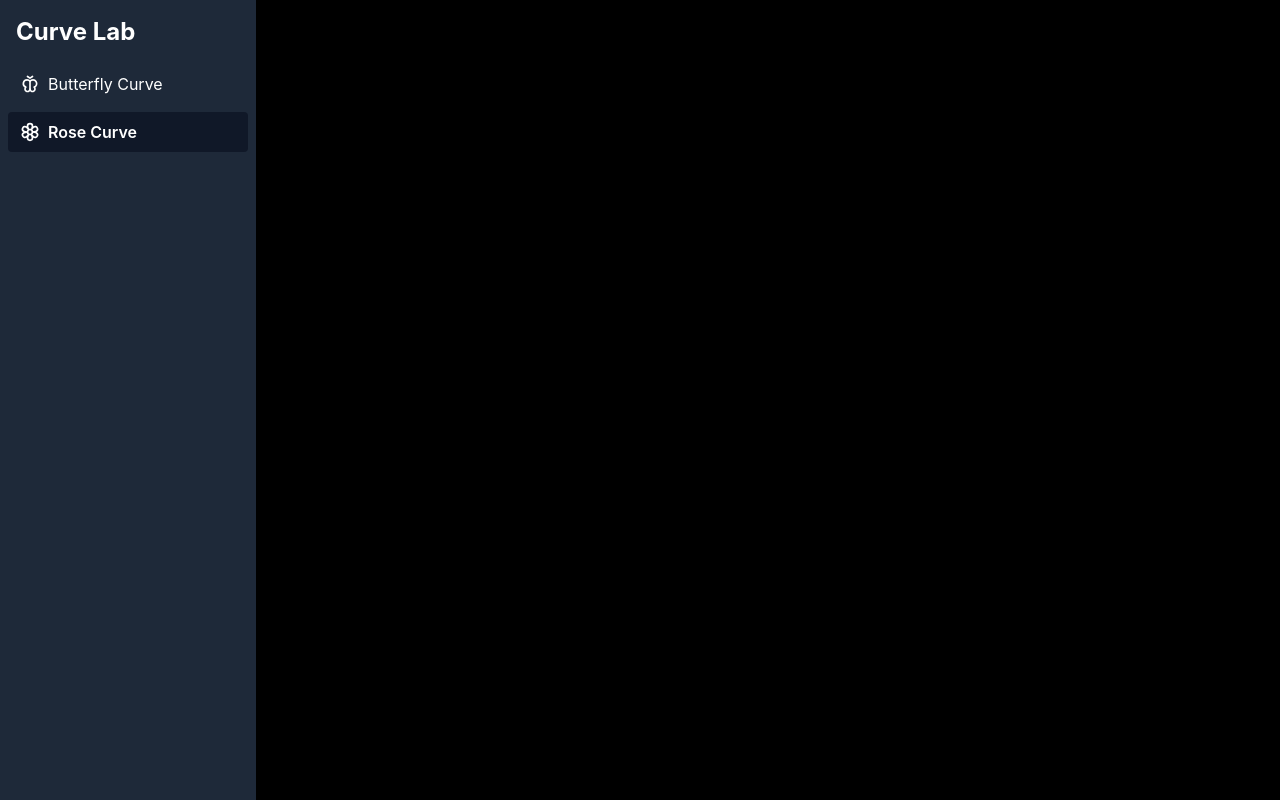
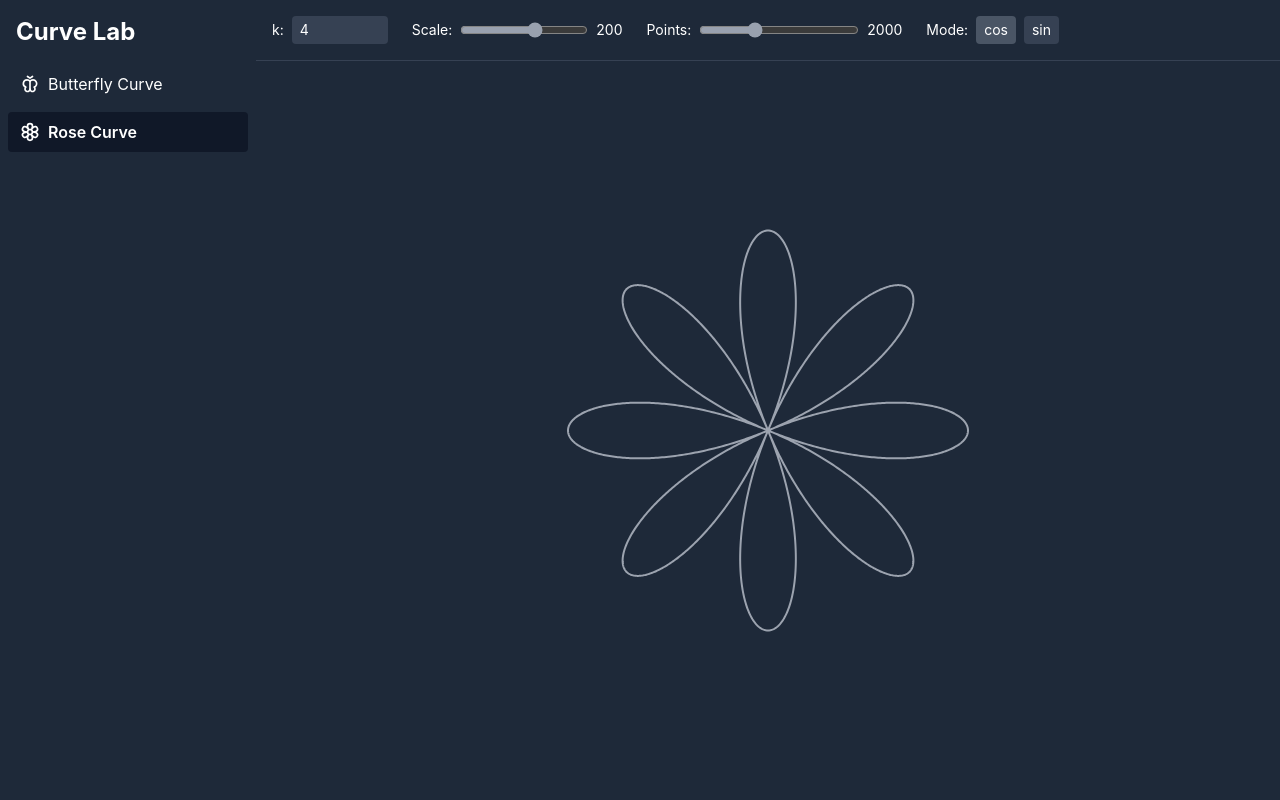
Before and after one commit to Jozefpodlecki/curve-lab, a React (Vite) app in the folder web/: page /#/rose in a window 1280 px wide. Built offline with nearby package versions, Linux system fonts and the light colour scheme.

Commit message:
rose curve

```diff
--- a/web/src/App.tsx
+++ b/web/src/App.tsx
@@ -3,6 +3,7 @@ import Home from "./Home";
 import { useApp } from "./providers/AppProvider";
 import Sidebar from "./components/Sidebar";
 import Butterfly from "./components/Butterfly";
+import Rose from "./components/Rose";
 
 const App: React.FC = () => {
 	const app = useApp();
@@ -17,6 +18,7 @@ const App: React.FC = () => {
 					<Routes>
 						<Route path="/" element={<Home />} />
 						<Route path="/butterfly" element={<Butterfly />} />
+						<Route path="/rose" element={<Rose />} />
 					</Routes>
 				</section>
 			</div>
--- /dev/null
+++ b/web/src/components/Rose.tsx
@@ -0,0 +1,114 @@
+// https://mathworld.wolfram.com/RoseCurve.html
+
+import { useEffect, useRef, useState } from "react";
+
+const Rose: React.FC = () => {
+    const canvasRef = useRef<HTMLCanvasElement | null>(null);
+    const [k, setK] = useState(4);
+    const [scale, setScale] = useState(200);
+    const [points, setPoints] = useState(2000);
+    const [mode, setMode] = useState<"cos" | "sin">("cos");
+
+    const drawRose = () => {
+        const canvas = canvasRef.current;
+        if (!canvas) return;
+        const ctx = canvas.getContext("2d");
+        if (!ctx) return;
+
+        const width = canvas.clientWidth;
+        const height = canvas.clientHeight;
+
+        canvas.width = width;
+        canvas.height = height;
+
+        ctx.clearRect(0, 0, width, height);
+        ctx.translate(width / 2, height / 2);
+
+        ctx.beginPath();
+        for (let i = 0; i <= points; i++) {
+            const theta = (2 * Math.PI * i) / points;
+            const r = mode === "cos" ? Math.cos(k * theta) : Math.sin(k * theta);
+            const x = r * Math.cos(theta) * scale;
+            const y = r * Math.sin(theta) * scale;
+            if (i === 0) ctx.moveTo(x, -y);
+            else ctx.lineTo(x, -y);
+        }
+
+        ctx.strokeStyle = "#9ca3af";
+        ctx.lineWidth = 2;
+        ctx.stroke();
+        ctx.resetTransform();
+    };
+
+    useEffect(() => {
+        drawRose();
+    }, [k, scale, points, mode]);
+
+    return (
+        <div className="flex flex-col h-full bg-gray-800 text-white">
+            <div className="p-4 flex flex-wrap gap-6 items-center border-b border-gray-700">
+               <label className="flex items-center gap-2 text-sm">
+                    k:
+                    <input
+                        type="number"
+                        min="0.1"
+                        max="20"
+                        step="0.1"
+                        value={k}
+                        onChange={(e) => setK(parseFloat(e.target.value))}
+                        className="w-24 bg-gray-700 text-white rounded px-2 py-1"
+                    />
+                </label>
+                <label className="flex items-center gap-2 text-sm">
+                    Scale:
+                    <input
+                        type="range"
+                        min="50"
+                        max="300"
+                        value={scale}
+                        onChange={(e) => setScale(Number(e.target.value))}
+                        className="w-32 accent-gray-400 bg-gray-700 rounded"
+                    />
+                    {scale}
+                </label>
+                <label className="flex items-center gap-2 text-sm">
+                    Points:
+                    <input
+                        type="range"
+                        min="500"
+                        max="5000"
+                        step="100"
+                        value={points}
+                        onChange={(e) => setPoints(Number(e.target.value))}
+                        className="w-40 accent-gray-400 bg-gray-700 rounded"
+                    />
+                    {points}
+                </label>
+                <div className="flex items-center gap-2 text-sm">
+                    Mode:
+                    <button
+                        onClick={() => setMode("cos")}
+                        className={`px-2 py-1 rounded ${
+                            mode === "cos" ? "bg-gray-600" : "bg-gray-700"
+                        }`}
+                    >
+                        cos
+                    </button>
+                    <button
+                        onClick={() => setMode("sin")}
+                        className={`px-2 py-1 rounded ${
+                            mode === "sin" ? "bg-gray-600" : "bg-gray-700"
+                        }`}
+                    >
+                        sin
+                    </button>
+                </div>
+            </div>
+            <div className="flex-1 flex items-center justify-center">
+                <canvas ref={canvasRef} className="w-full h-full" />
+            </div>
+        </div>
+    );
+};
+
+export default Rose;
```
